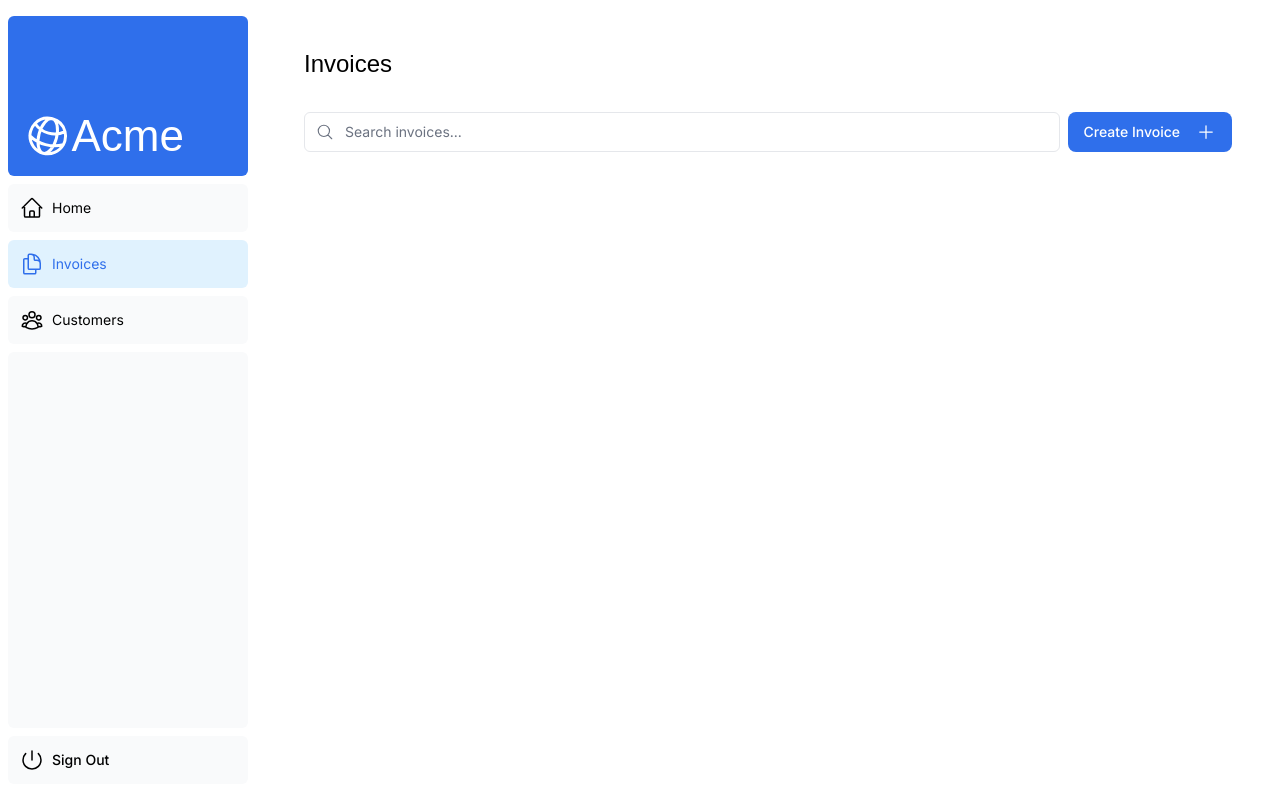
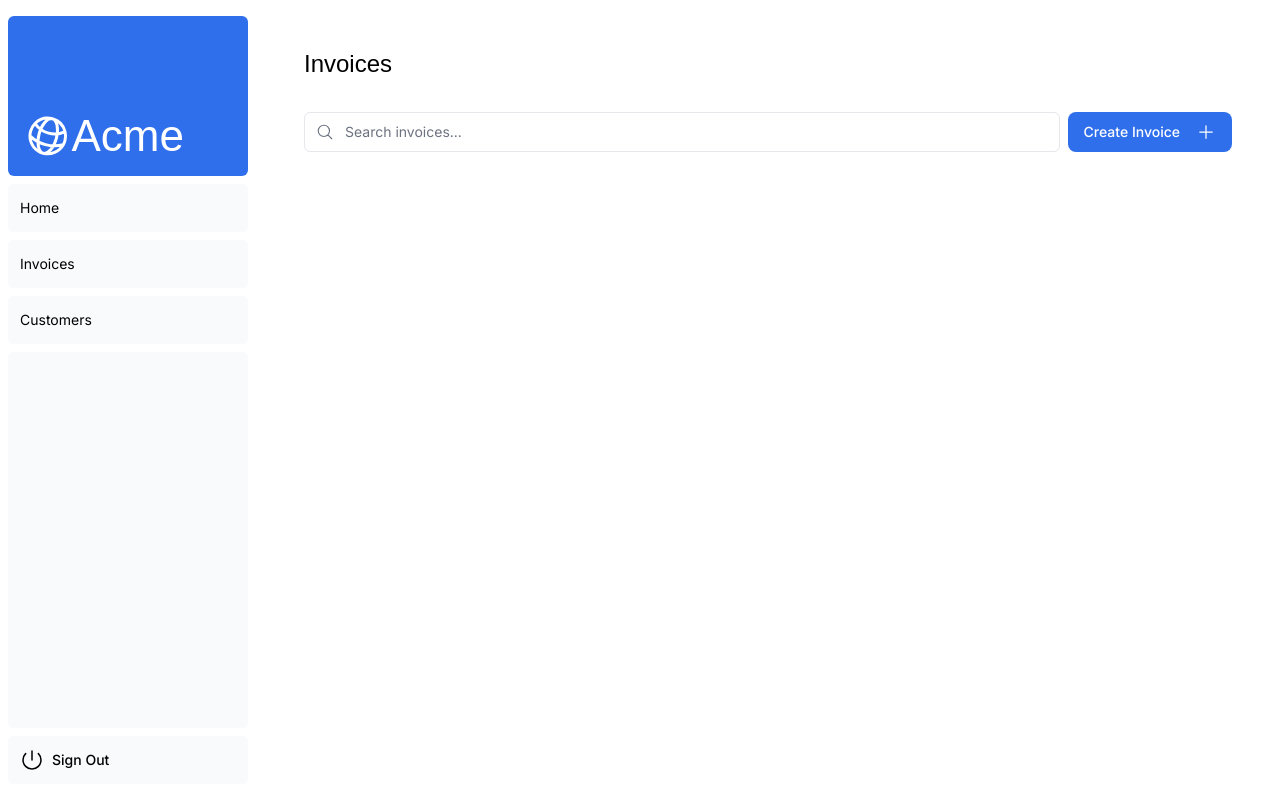
Before and after one commit to takenoya-riku/nextjs-dashboard, a Next.js app: page /dashboard/invoices in a window 1280 px wide. Built offline with nearby package versions, Linux system fonts and the light colour scheme; a web font is replaced by a local one.

Commit message:
サイドナビコンポーネントのロールバック

```diff
--- a/app/ui/dashboard/nav-links.tsx
+++ b/app/ui/dashboard/nav-links.tsx
@@ -32,13 +32,9 @@
             key={link.name}
             href={link.href}
             className={clsx(
-              'flex h-[48px] grow items-center justify-center gap-2 rounded-md bg-gray-50 p-3 text-sm front-medium hover:bg-sky-100 hover:text-blue-600 md:flex-none md:justify-start md:p-2 md:px-3',
-              {
-                'bg-sky-100 text-blue-600': pathname === link.href
-              }
+              'flex h-[48px] grow items-center justify-center gap-2 rounded-md bg-gray-50 p-3 text-sm front-medium md:flex-none md:justify-start md:p-2 md:px-3'
             )}
           >
-            <LinkIcon className="w-6" />
             <p className="hidden md:block">{link.name}</p>
           </Link>
         );
```
